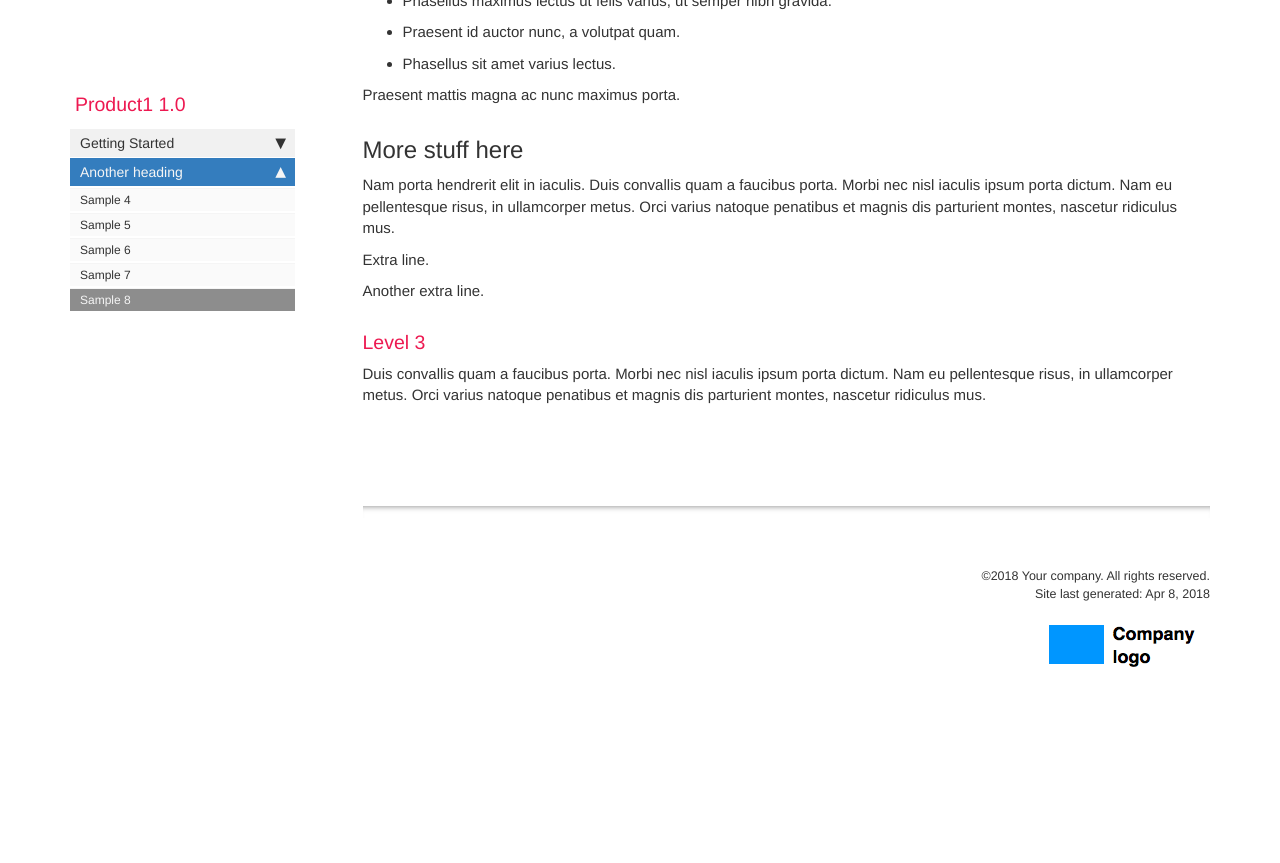
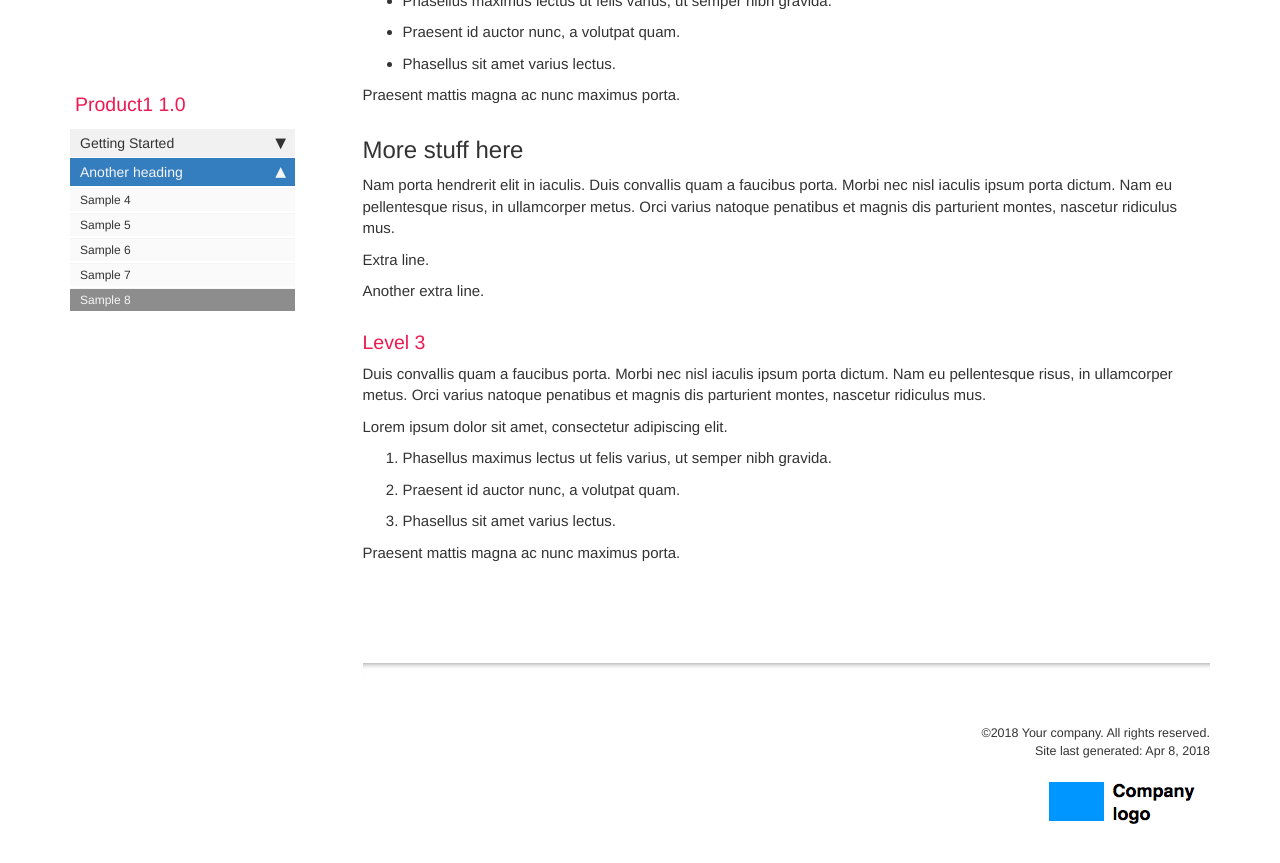
Before and after one commit to MickMacL/mickmacl.github.io, a Jekyll site: the page built from pages/product1/p1_sample8.md, in a window 1280 px wide and 900 px high, scrolled down 629 px. Shown: the top 863 px of the window. Built offline with Jekyll 4.4.1, drawn with Linux system fonts in a browser that asks for light colours; nearby versions of some CDN libraries; comment, search, counter and statistics services are not loaded; before the commit the page ends 1372 px from its top, so only the background shows below that.

Commit message:
another mergetest

```diff
--- a/pages/product1/p1_sample8.md
+++ b/pages/product1/p1_sample8.md
@@ -36,5 +36,13 @@ Another extra line.
 
 Duis convallis quam a faucibus porta. Morbi nec nisl iaculis ipsum porta dictum. Nam eu pellentesque risus, in ullamcorper metus. Orci varius natoque penatibus et magnis dis parturient montes, nascetur ridiculus mus.
 
+Lorem ipsum dolor sit amet, consectetur adipiscing elit.
+
+1. Phasellus maximus lectus ut felis varius, ut semper nibh gravida.
+2. Praesent id auctor nunc, a volutpat quam.
+3. Phasellus sit amet varius lectus.
+
+Praesent mattis magna ac nunc maximus porta.
+
 
 {% include links.html %}
```
